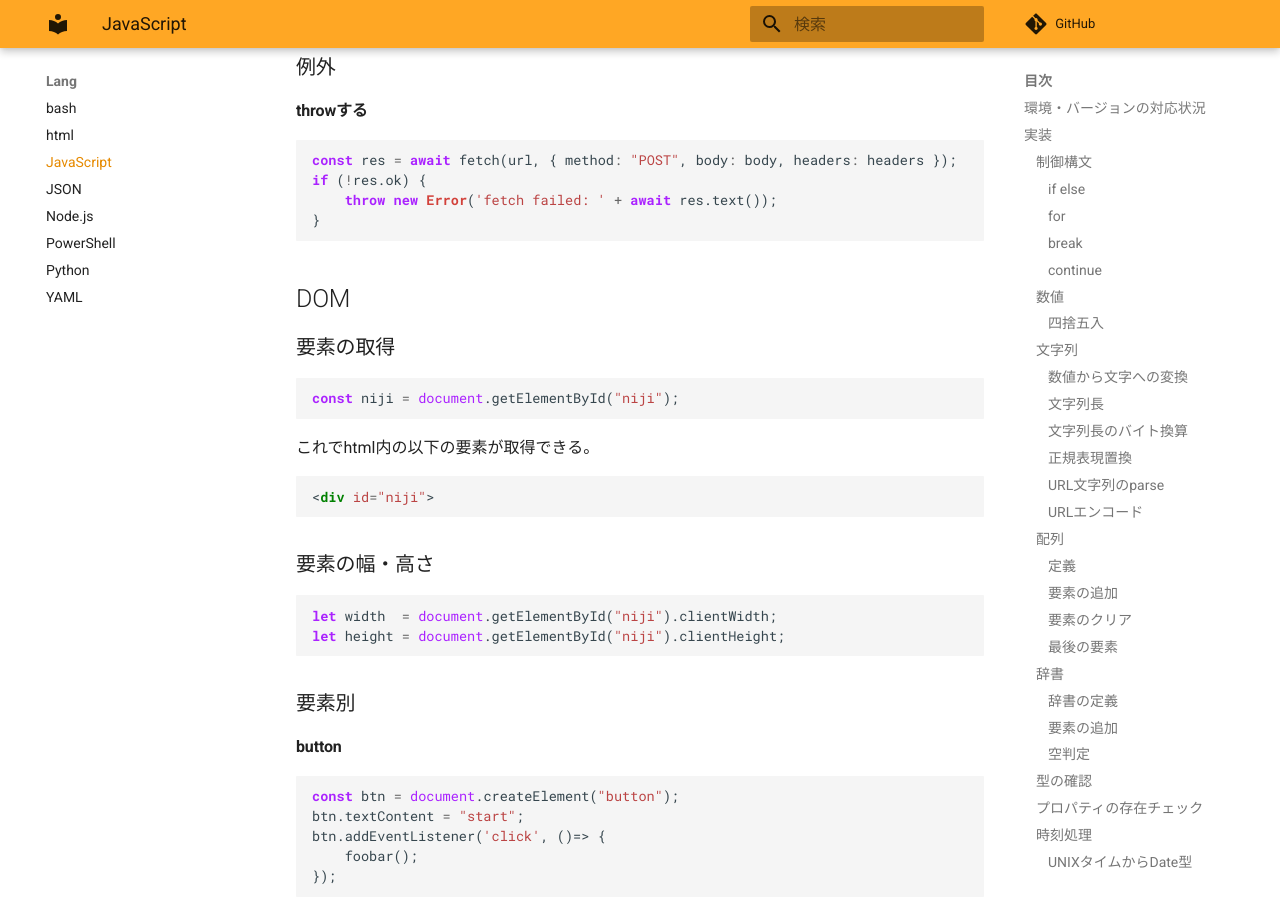
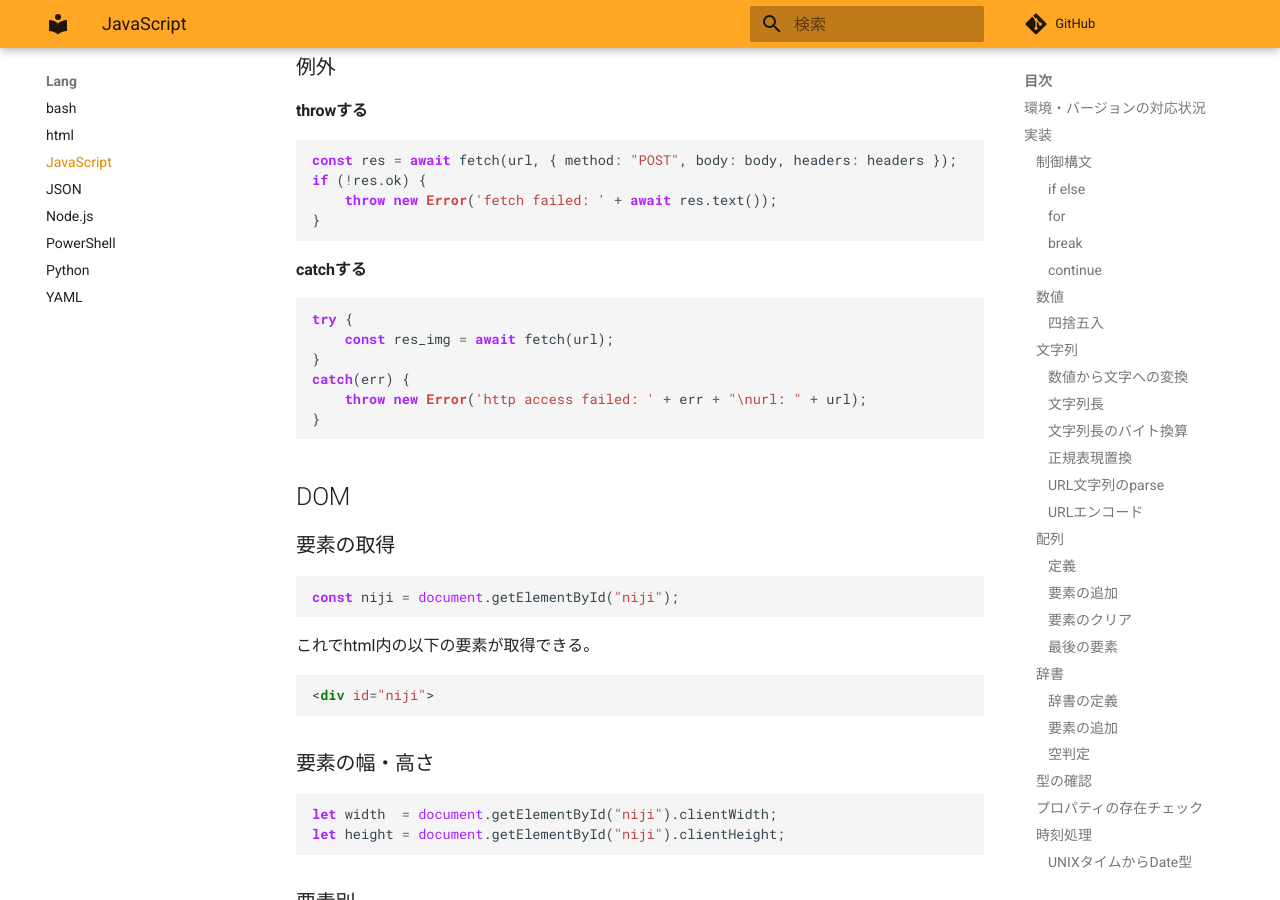
Before and after one commit to zaki-lknr/docs, an MkDocs documentation site: the page built from docs/lang/js.md, in a window 1280 px wide and 900 px high, scrolled down 7066 px. Built offline with MkDocs 1.6.1 and Material for MkDocs 9.7.7, drawn with Linux system fonts in a browser that asks for light colours; comment, search, counter and statistics services are not loaded; some of the changed text lies outside the part shown.

Commit message:
add: lang/javascript: 例外のcatch

````diff
--- a/docs/lang/js.md
+++ b/docs/lang/js.md
@@ -374,6 +374,18 @@ if (!res.ok) {
 }
 ```
 
+#### catchする
+
+```javascript
+try {
+    const res_img = await fetch(url);
+}
+catch(err) {
+    throw new Error('http access failed: ' + err + "\nurl: " + url);
+}
+
+```
+
 ## DOM
 
 ### 要素の取得
@@ -454,3 +466,11 @@ for(const child of component.children) {
     component.removeChild(child);
 }
 ```
+
+## html関連
+
+### 画面遷移(動画面)
+
+```javascript
+window.location.href = url;
+```
````
